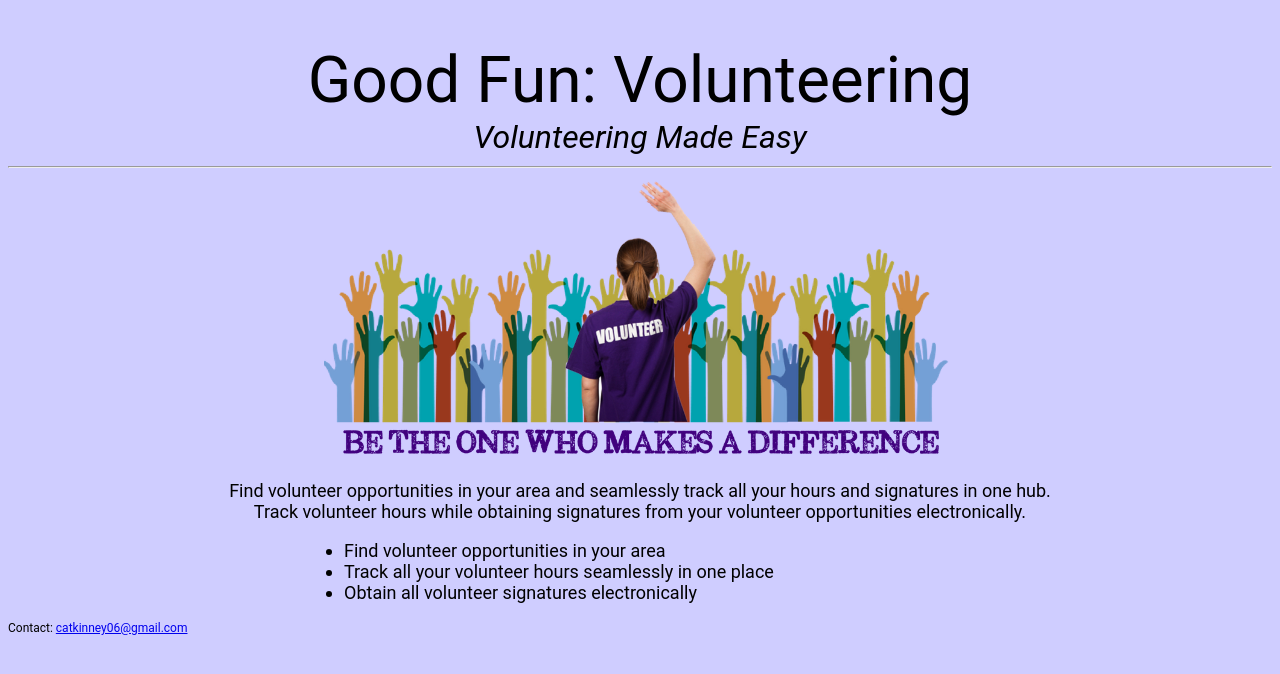
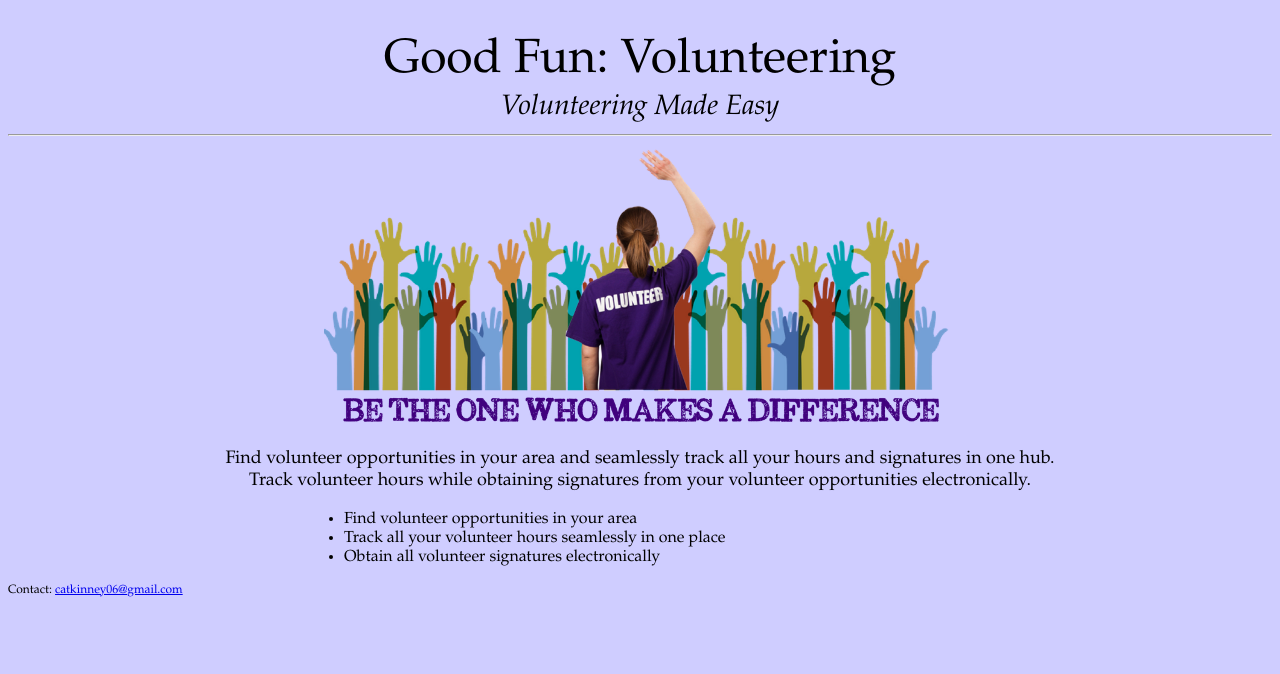
Before and after one commit to catherine-kinney/catherine-kinney.github.io, a plain HTML site: page unit_3/index.html in a window 1280 px wide. Drawn offline with Linux system fonts and the light colour scheme.

Commit message:
font style

```diff
--- a/unit_3/css/style.css
+++ b/unit_3/css/style.css
@@ -1,10 +1,10 @@
 body {
 	background-color: #CFCDFF;
-	font-family: Roboto, sans-serif;
+	font-family: Garamond, san-serif;
 }
 h1 {
 	text-align: center;
-	font-size: 64px;
+	font-size: 48px;
 	margin-bottom: 0px;
 	font-weight: normal;
 }
@@ -12,13 +12,13 @@ p {
 	font-size: 18px;
 }
 ul {
-	font-size:18px;
+	font-size:16px;
 }
 
 #slogan {
 	font-style: italic;
 	text-align: center;
-	font-size: 32px;
+	font-size: 28px;
 	margin-top: 0px;
 	margin-bottom: 10px;
 }
```
